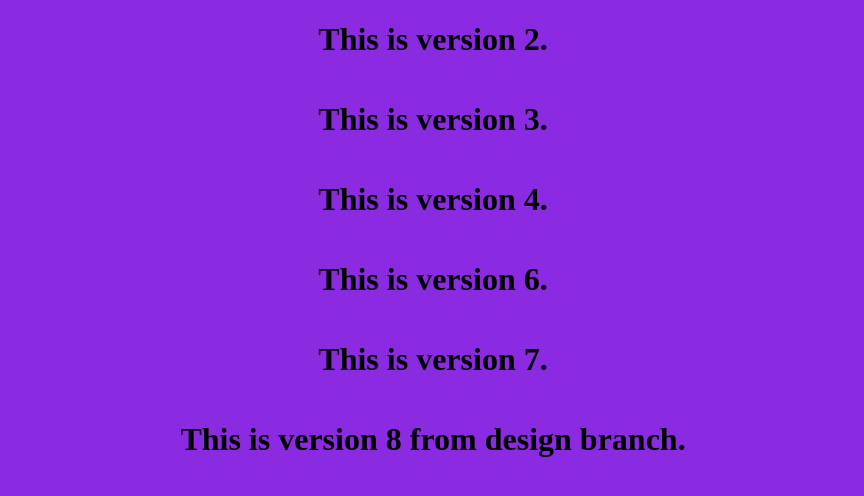
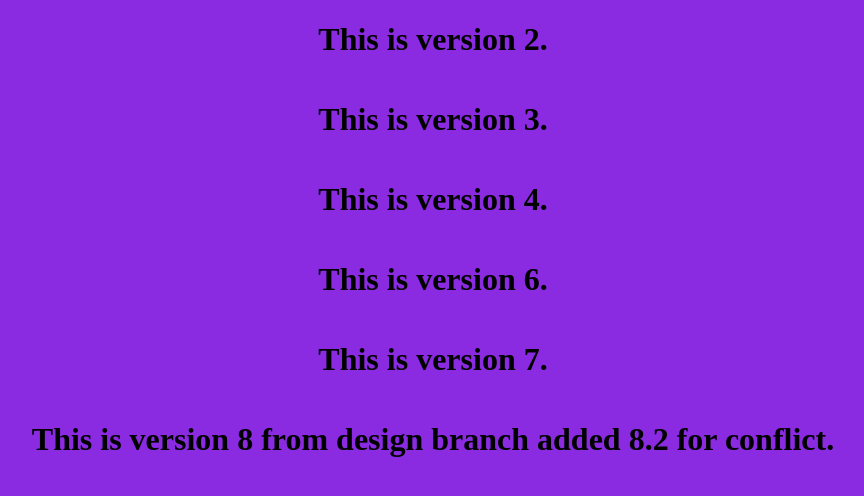
Before and after one commit to rdcode369/myrepo, a plain HTML site: page index.html in a window 1280 px wide. Shown: the whole page, without its empty margins (207-1071 px from the left). Drawn offline with Linux system fonts and the light colour scheme.

Commit message:
added v8.2 for conflict

```diff
--- a/index.html
+++ b/index.html
@@ -14,7 +14,7 @@
     <h1>This is version 4.</h1>
     <h1>This is version 6.</h1>
     <h1>This is version 7.</h1>
-    <h1>This is version 8 from design branch.</h1>
+    <h1>This is version 8 from design branch added 8.2 for conflict.</h1>
 </body>
 
 
```
